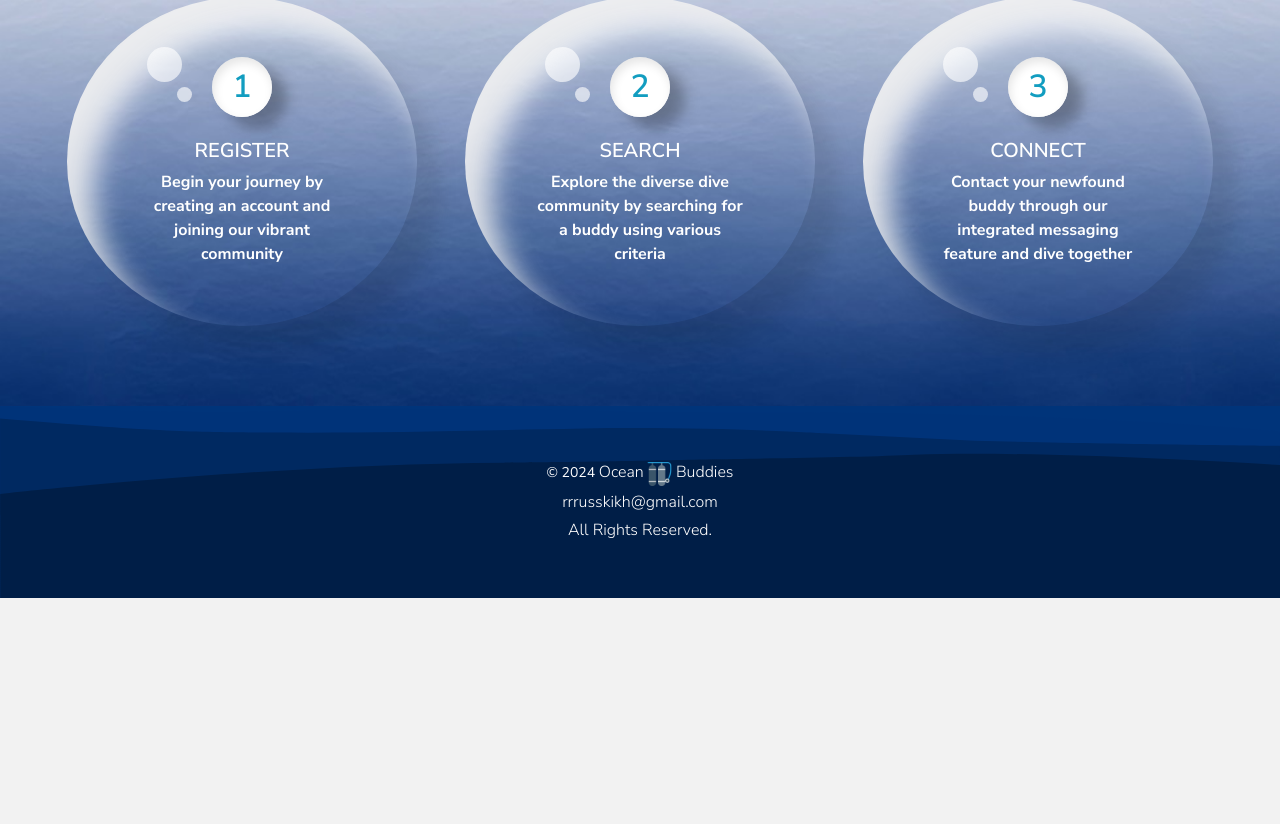
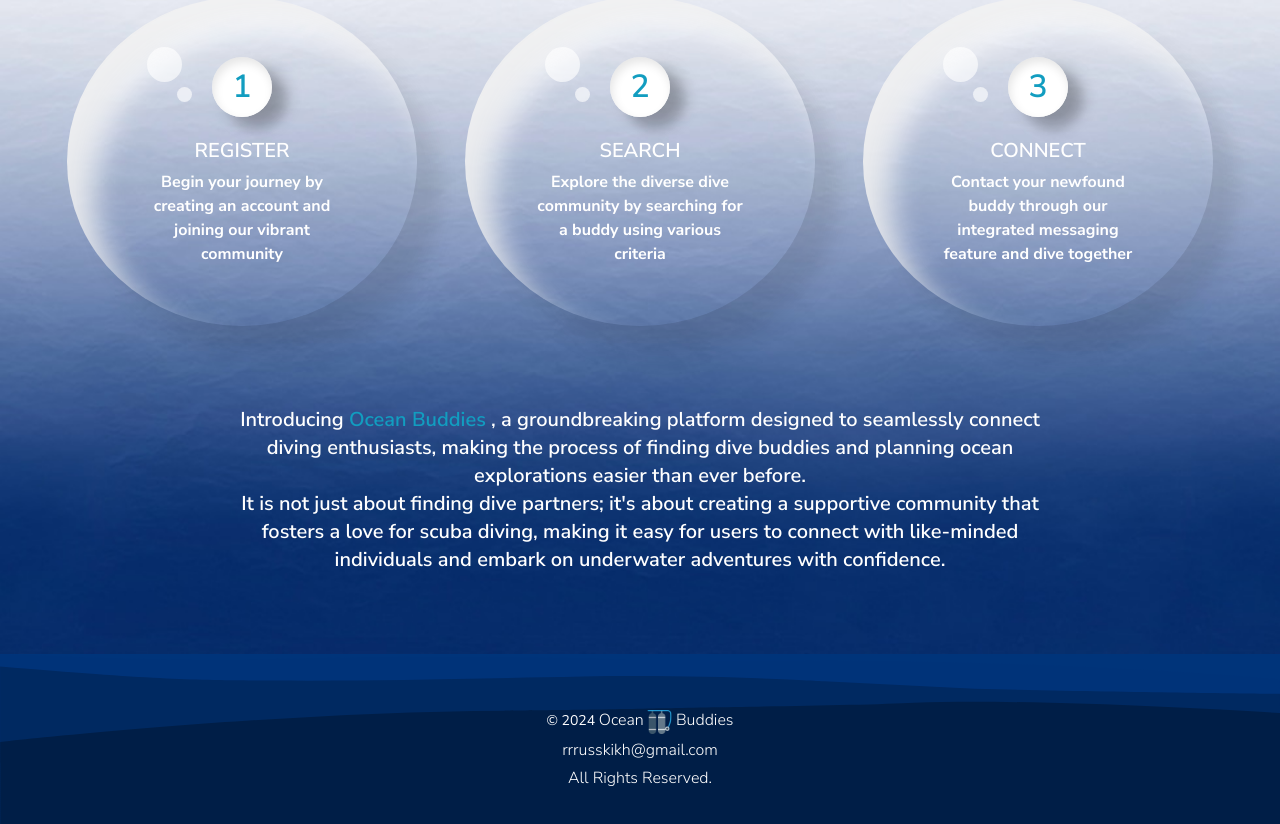
Before and after one commit to RozaliiaRusskikh/ocean-buddies, a Next.js app: page / in a window 1280 px wide. Shown: the part 943-1767 px from the top of the page. Before the commit the page ends 1541 px from the top, so only its background shows below. Built offline with nearby package versions, Linux system fonts and the light colour scheme.

Commit message:
Add description

```diff
--- a/app/components/HowItWorks.tsx
+++ b/app/components/HowItWorks.tsx
@@ -75,6 +75,28 @@ const HowItWorks: React.FC = () => {
             return <Step key={index} index={index} step={step} />;
           })}
         </div>
+        <Text
+          size="super"
+          as="p"
+          className="text-background md:max-w-[70%] text-center md:mx-auto"
+          data-aos="fade-in"
+        >
+          Introducing <span className="text-secondary">Ocean Buddies</span> , a
+          groundbreaking platform designed to seamlessly connect diving
+          enthusiasts, making the process of finding dive buddies and planning
+          ocean explorations easier than ever before.
+        </Text>
+        <Text
+          size="super"
+          as="p"
+          className="text-background md:max-w-[70%] text-center pb-20 md:mx-auto"
+          data-aos="fade-in"
+        >
+          It is not just about finding dive partners; it's about creating a
+          supportive community that fosters a love for scuba diving, making it
+          easy for users to connect with like-minded individuals and embark on
+          underwater adventures with confidence.
+        </Text>
       </LayoutX>
     </section>
   );
```
